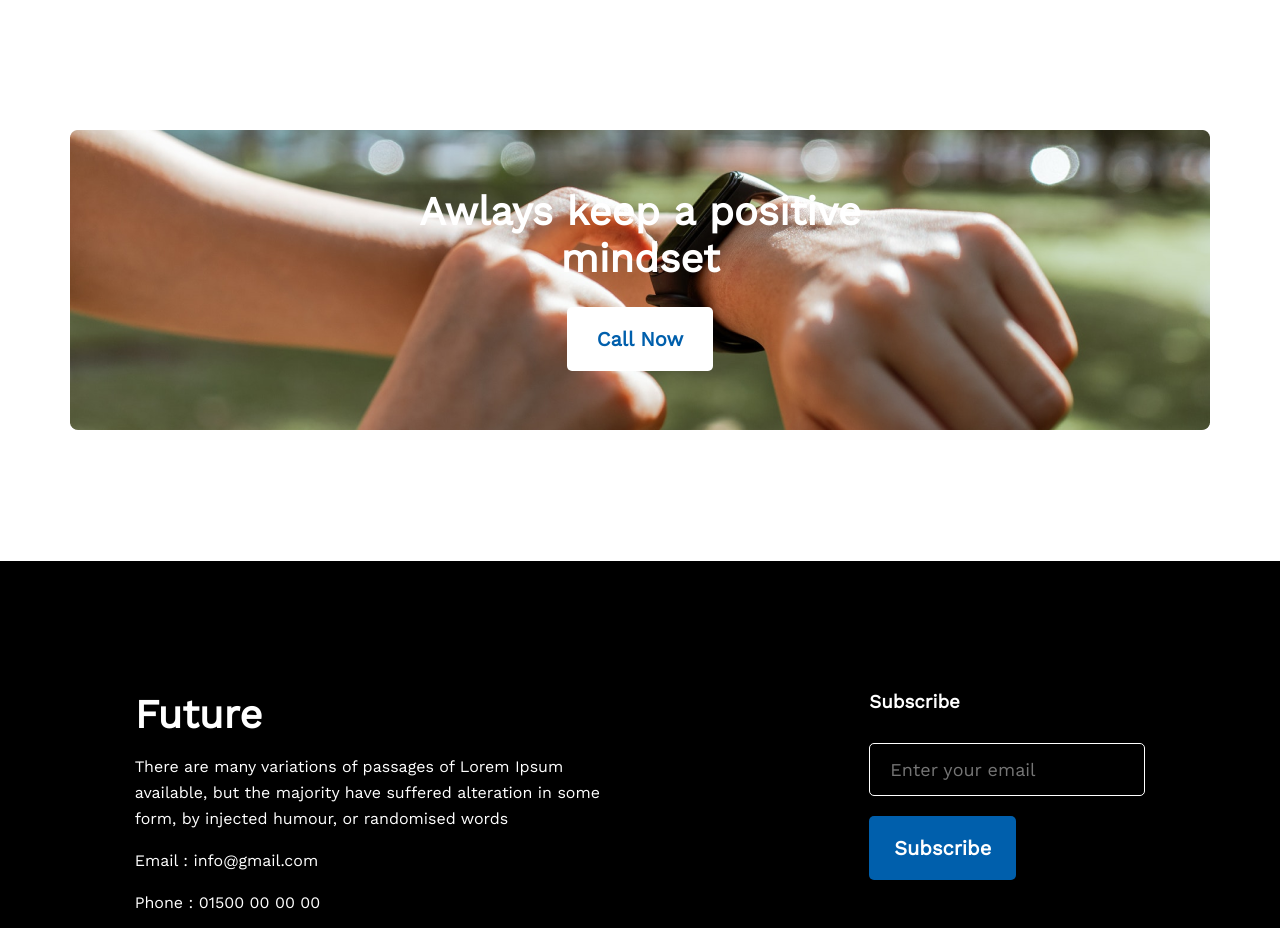
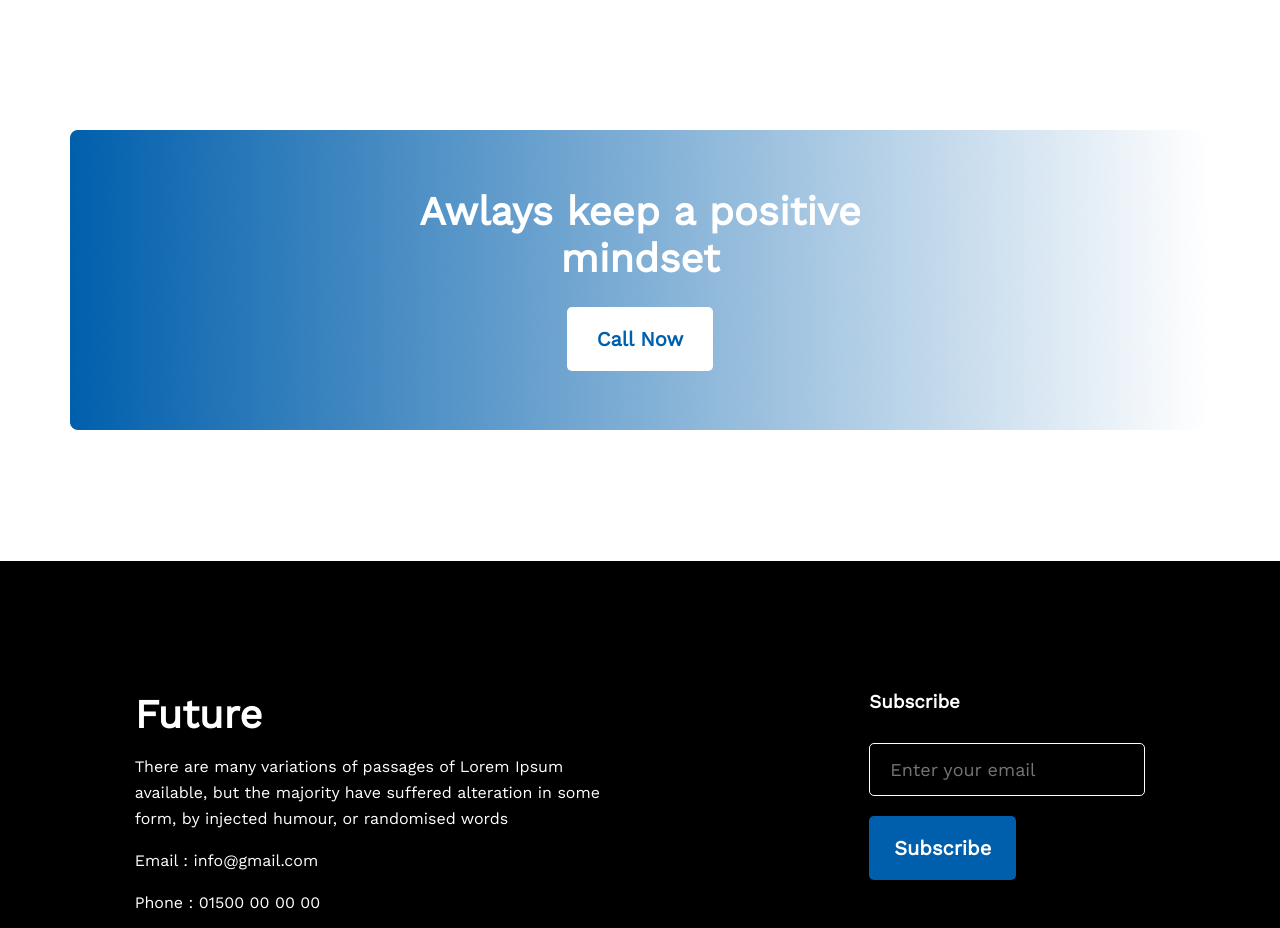
Before and after one commit to yeasinarafat531/new-year-new-me, a plain HTML site: page index.html in a window 1280 px wide. Shown: the part 2900-3828 px from the top of the page. Drawn offline with nearby package versions, Linux system fonts and the light colour scheme.

Commit message:
complete porject

```diff
--- a/style.css
+++ b/style.css
@@ -112,7 +112,7 @@ h2 {
 }
 /* positive-section */
 .positive-section{
-    background-image: url(/images/watch.png);
+    background-image: url(/images/gradient1.png);
     background-repeat: no-repeat;
     align-items: center;
     background-position: center;
```
